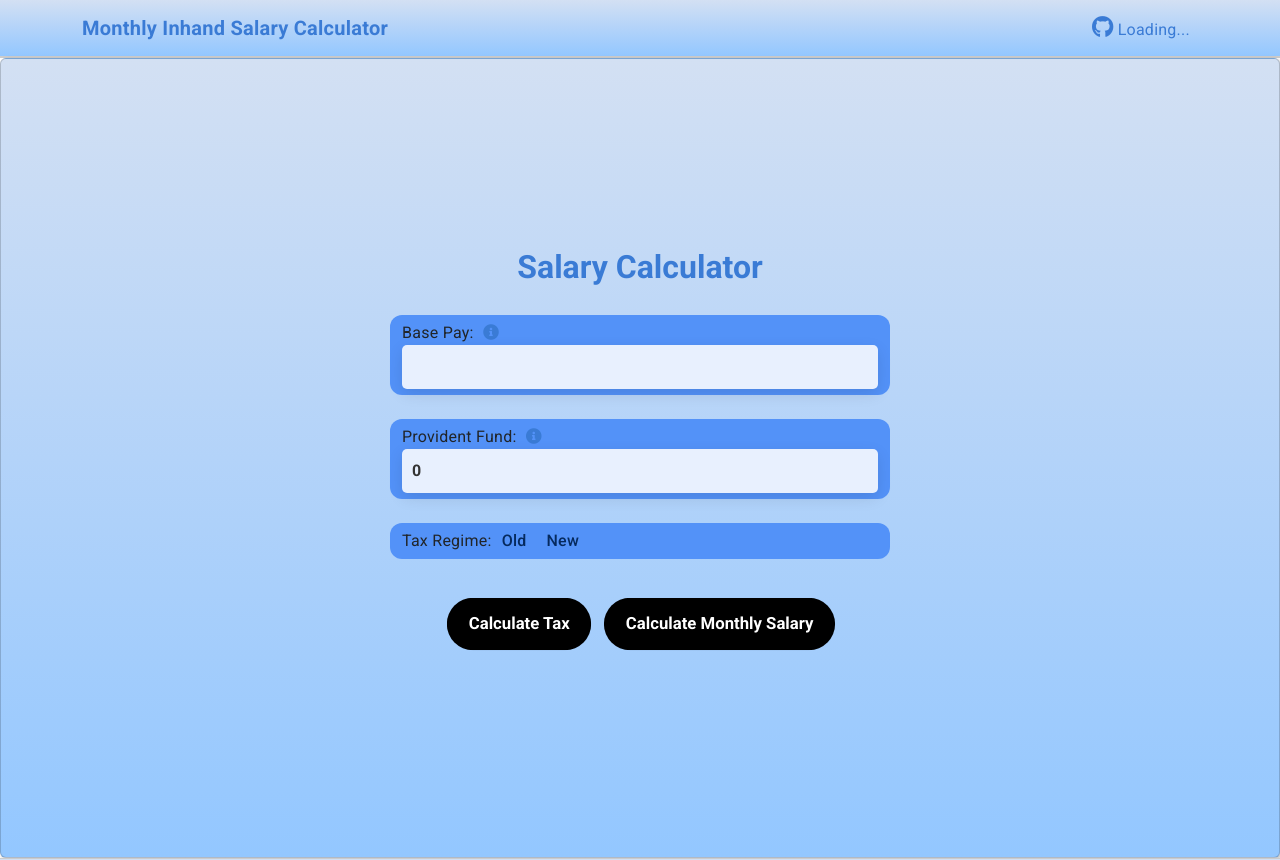
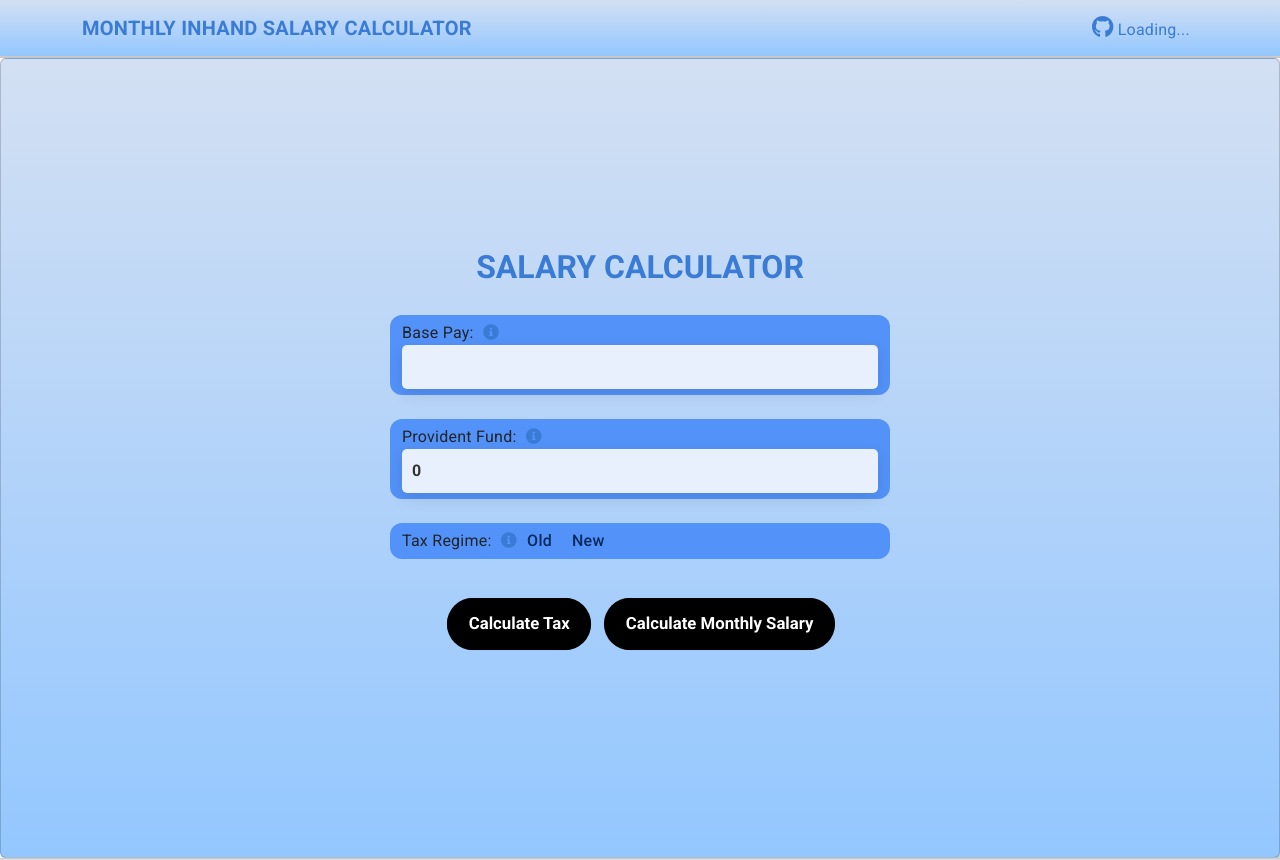
Before and after one commit to anantraghuvanshi/monthly-inhand-salary-calculator, an Angular app: page /salary-calculator in a window 1280 px wide. Shown: the top 860 px of the page. Built offline with nearby package versions, Linux system fonts and the light colour scheme; no server answers.

Commit message:
css fixes

```diff
--- a/src/app/header/header.component.html
+++ b/src/app/header/header.component.html
@@ -1,7 +1,7 @@
 <header class="header">
   <nav class="navbar navbar-expand-lg">
     <div class="container">
-      <a class="navbar-brand" href="#">Monthly Inhand Salary Calculator</a>
+      <a class="navbar-brand" href="#">MONTHLY INHAND SALARY CALCULATOR</a>
       <div class="navbar-collapse" id="navbarSupportedContent">
         <ul class="navbar-nav ms-auto">
           <li class="nav-item">
--- a/src/app/salary-calculator-component/salary-calculator.component.html
+++ b/src/app/salary-calculator-component/salary-calculator.component.html
@@ -1,6 +1,6 @@
 <app-header></app-header>
 <div class="card">
-  <h1>Salary Calculator</h1>
+  <h1>SALARY CALCULATOR</h1>
   <form>
     <div class="form-control">
       <label for="basePay"
@@ -46,7 +46,13 @@
     </div>
 
     <div class="form-control">
-      <label for="taxRegime">Tax Regime:</label>
+      <label for="taxRegime"
+        >Tax Regime:
+        <i
+          class="fa fa-info-circle"
+          (click)="openDialog('Tax Regime Info...')"
+        ></i>
+      </label>
       <input
         type="radio"
         name="taxRegime"
```
